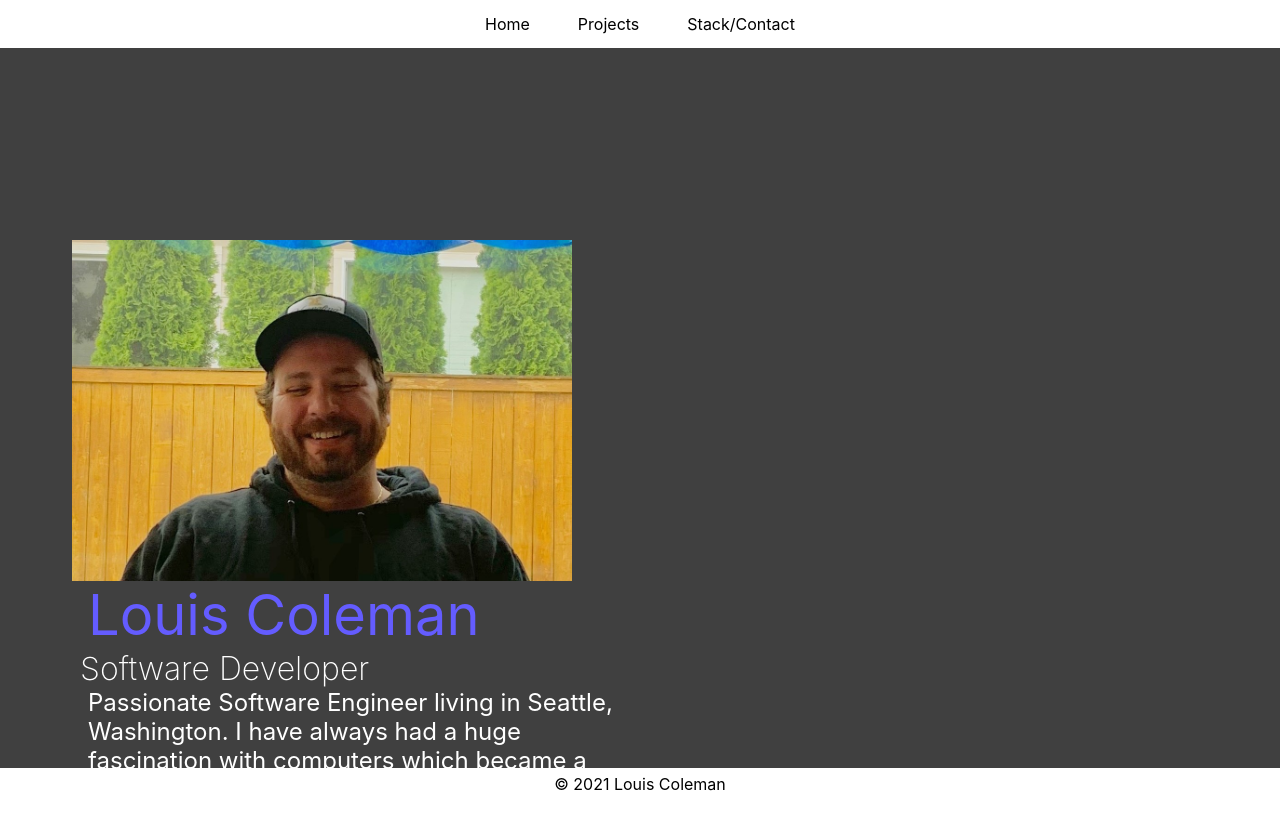
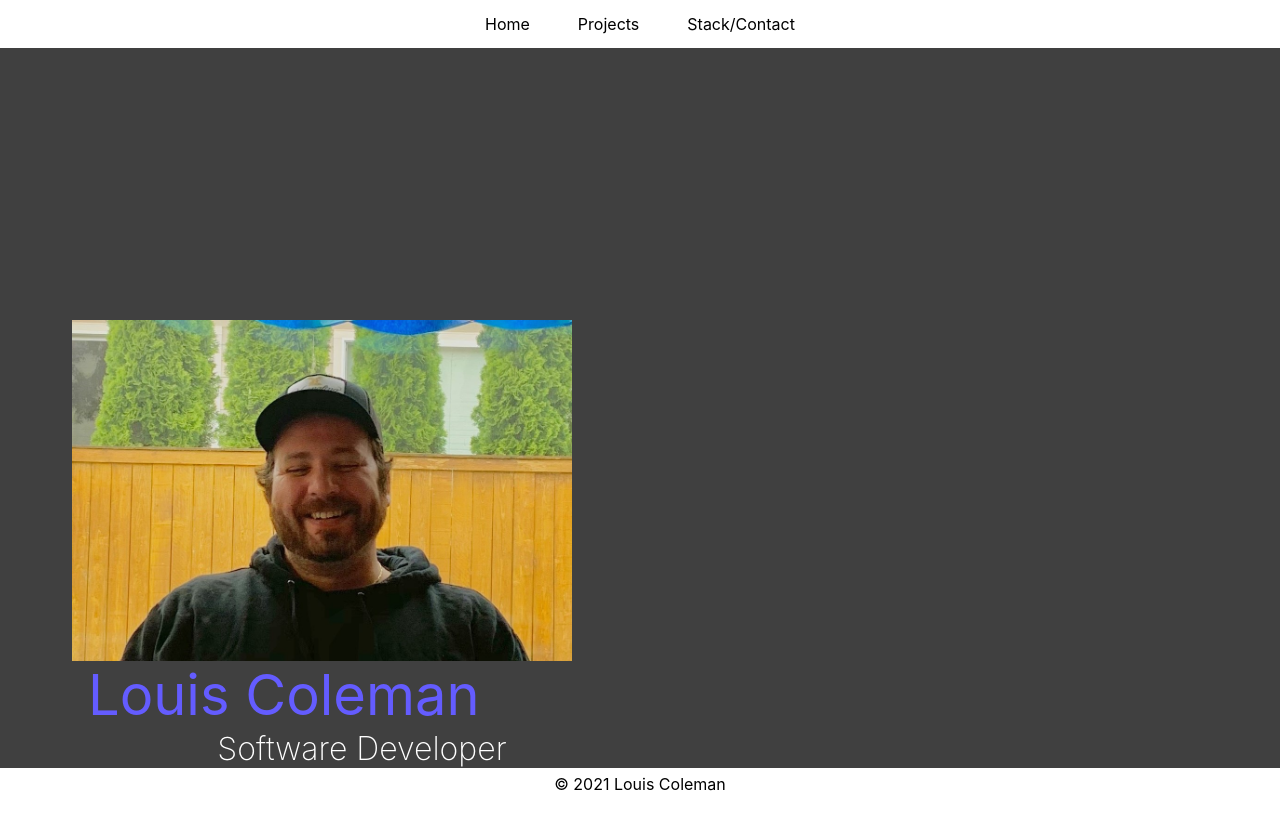
Before and after one commit to coleloui/portfolio-ts, a React (Create React App) app: page / in a window 1280 px wide. Shown: the top 830 px of the page. Built offline with nearby package versions, Linux system fonts and the light colour scheme.

Commit message:
stack and home mob

```diff
--- a/src/components/Header.tsx
+++ b/src/components/Header.tsx
@@ -1,16 +1,6 @@
 import styled from 'styled-components';
 import { Link } from 'react-router-dom';
-
-const Nav = styled.div`
-	display: flex;
-	justify-content: center;
-	align-content: center;
-	top: 0;
-	position: fixed;
-	width: 100%;
-	height: 3rem;
-	background: #fff;
-`;
+import { Nav } from './Styles/Containers';
 
 const NavLink = styled(Link)`
 	display: flex;
@@ -18,8 +8,10 @@ const NavLink = styled(Link)`
 	text-decoration: none;
 	align-self: center;
 	margin: 0rem 1.5rem;
-	&:hover {
-		transform: scale(1.5);
+	@media (min-width: 992px) {
+		&:hover {
+			transform: scale(1.5);
+		}
 	}
 `;
 
--- a/src/components/Stack.tsx
+++ b/src/components/Stack.tsx
@@ -1,143 +1,93 @@
-import styled from 'styled-components';
 import EmailIcon from './social-icons/email.png';
 import GithubIcon from './social-icons/github.png';
 import LinkedIcon from './social-icons/linkedin.png';
-
-const Wrapper = styled.div`
-	background: var(--secondary);
-	height: 90vh;
-	width: 100%;
-	padding-top: 5rem;
-	display: flex;
-	flex-flow: row wrap;
-	h3 {
-		color: var(--primary);
-		font-weight: 800;
-		text-decoration: underline;
-		margin-left: 10rem;
-	}
-	a {
-		display: block;
-		align-self: center;
-		margin: 1rem 0 4rem 0;
-	}
-	li {
-		color: var(--white);
-	}
-	p {
-		color: var(--white);
-		margin-left: 10rem;
-	}
-	ul {
-		margin-bottom: 3rem;
-		margin-left: 13rem;
-	}
-`;
-
-const Title = styled.h1`
-	color: var(--primary);
-	text-align: center;
-	margin-bottom: 3rem;
-	text-transform: capitalize;
-`;
-
-const Social = styled.div`
-	justify-content: center;
-	display: flex;
-	flex-direction: column;
-	flex: 0 0 25%;
-`;
-
-const TechStack = styled.div`
-	justify-content: center;
-	padding-top: 2rem;
-	display: flex;
-	flex-direction: column;
-	flex: 0 0 65%;
-`;
-
-const SocIcon = styled.img`
-	width: 75px;
-	height: auto;
-	&:hover {
-		transform: scale(1.5);
-	}
-`;
+import { Wrapper } from './Styles/Wrapper';
+import { Title, MinorTitle } from './Styles/Title';
+import { TechStack, Social } from './Styles/Containers';
+import { SocIcon } from './Styles/Image';
+import { List, ListItm } from './Styles/List';
+import { Links } from './Styles/Link';
 
 export const Stack: React.FC = () => {
 	return (
 		<Wrapper>
 			<TechStack>
 				<Title>Tech Stack!</Title>
-				<h3>Domain names and Hosting</h3>
-				<ul>
-					<li>Namecheap - for domain name registration</li>
-					<li>
+				<MinorTitle>Domain names and Hosting</MinorTitle>
+				<List>
+					<ListItm>Namecheap - for domain name registration</ListItm>
+					<ListItm>
 						Netlify - easy deploment of application when more than
 						just HTML and using Serverless Functions.
-					</li>
-					<li>
+					</ListItm>
+					<ListItm>
 						Heroku - easy deploment of application when more than
 						just HTML.
-					</li>
-				</ul>
-				<h3>CDN</h3>
-				<ul>
-					<li>Cloudflare - free tier that is really easy to use.</li>
-				</ul>
-				<h3>Editor and Terminal</h3>
-				<ul>
-					<li>
+					</ListItm>
+				</List>
+				<MinorTitle>CDN</MinorTitle>
+				<List>
+					<ListItm>
+						Cloudflare - free tier that is really easy to use.
+					</ListItm>
+				</List>
+				<MinorTitle>Editor and Terminal</MinorTitle>
+				<List>
+					<ListItm>
 						VS Code - my go to text editor, very easy to use with
 						well built plug-ins.
-					</li>
-					<li>
+					</ListItm>
+					<ListItm>
 						Windows Terminal - setting this up was such a nice qol,
 						working out of multiple tabs changed the terminal game.
-					</li>
-				</ul>
-				<h3>App Framework</h3>
+					</ListItm>
+				</List>
+				<MinorTitle>App Framework</MinorTitle>
 				<p>
 					Multiple options here, but there is always the right tool
 					for the job.
 				</p>
-				<ul>
-					<li>
+				<List>
+					<ListItm>
 						HTML, CSS, JavaScript, jQuery - these are for a basic
 						app with minimal functionality.
-					</li>
-					<li>React.js - a go to for single page and static apps.</li>
-					<li>Express.js with Nodejs server for REST API</li>
-					<li>GraphQL with Apollo server</li>
-					<li>Handlebars.js for non-React templating</li>
-					<li>
+					</ListItm>
+					<ListItm>
+						React.js - a go to for single page and static apps.
+					</ListItm>
+					<ListItm>
+						Express.js with Nodejs server for REST API
+					</ListItm>
+					<ListItm>GraphQL with Apollo server</ListItm>
+					<ListItm>Handlebars.js for non-React templating</ListItm>
+					<ListItm>
 						Material-UI or Styled-Components for my CSS Framework
-					</li>
-				</ul>
+					</ListItm>
+				</List>
 			</TechStack>
 			<Social>
 				<Title>connect with me!</Title>
-				<a
+				<Links
 					href="mailto:coleloui18@gmail.com"
 					rel="noreferrer"
 					target="_blank"
 				>
 					<SocIcon src={EmailIcon} alt="Email" />
-				</a>
-				<a
+				</Links>
+				<Links
 					href="https://github.com/coleloui"
 					rel="noreferrer"
 					target="_blank"
 				>
 					<SocIcon src={GithubIcon} alt="GithHub" />
-				</a>
-				<a
+				</Links>
+				<Links
 					href="https://www.linkedin.com/in/louis-coleman/"
 					rel="noreferrer"
 					target="_blank"
 				>
 					<SocIcon src={LinkedIcon} alt="LinkedIn" />
-				</a>
+				</Links>
 			</Social>
 		</Wrapper>
 	);
--- /dev/null
+++ b/src/components/Styles/Containers.ts
@@ -0,0 +1,50 @@
+import styled from 'styled-components';
+
+export const Container = styled.div`
+	display: flex;
+	flex: 0 0 100%;
+	flex-direction: column;
+	@media (min-width: 992px) {
+		padding-top: 15rem;
+		display: flex;
+		flex-direction: column;
+		flex: 0 0 45%;
+	}
+`;
+
+export const Social = styled.div`
+	justify-content: center;
+	display: flex;
+	flex-direction: column;
+	flex: 0 0 25%;
+	@media (max-width: 768px) {
+		flex: 0 0 100%;
+		flex-direction: row;
+		flex-wrap: wrap;
+		h1 {
+			flex: 0 0 100%;
+		}
+	}
+`;
+
+export const TechStack = styled.div`
+	justify-content: center;
+	padding-top: 2rem;
+	display: flex;
+	flex-direction: column;
+	flex: 0 0 65%;
+	@media (max-width: 768px) {
+		flex: 0 0 100%;
+	}
+`;
+
+export const Nav = styled.div`
+	display: flex;
+	justify-content: center;
+	align-content: center;
+	top: 0;
+	position: fixed;
+	width: 100%;
+	height: 3rem;
+	background: #fff;
+`;
--- /dev/null
+++ b/src/components/Styles/Image.ts
@@ -0,0 +1,13 @@
+import styled from 'styled-components';
+
+export const SocIcon = styled.img`
+	width: 75px;
+	height: auto;
+	margin: 0 1rem;
+	@media (min-width: 992px) {
+		margin: 0rem;
+		&:hover {
+			transform: scale(1.5);
+		}
+	}
+`;
--- /dev/null
+++ b/src/components/Styles/Link.ts
@@ -0,0 +1,7 @@
+import styled from 'styled-components';
+
+export const Links = styled.a`
+	display: block;
+	align-self: center;
+	margin: 1rem 0 4rem 0;
+`;
--- /dev/null
+++ b/src/components/Styles/List.ts
@@ -0,0 +1,16 @@
+import styled from 'styled-components';
+
+export const List = styled.ul`
+	margin-bottom: 3rem;
+	margin-left: 13rem;
+	@media (max-width: 768px) {
+		margin-left: 0px;
+	}
+`;
+
+export const ListItm = styled.li`
+	color: var(--white);
+	@media (max-width: 768px) {
+		text-align: center;
+	}
+`;
--- /dev/null
+++ b/src/components/Styles/Title.ts
@@ -0,0 +1,47 @@
+import styled from 'styled-components';
+
+export const Title = styled.h1`
+	color: var(--primary);
+	text-align: center;
+	margin-bottom: 3rem;
+	text-transform: capitalize;
+	font-size: 250%;
+	@media (max-width: 768px) {
+		text-align: center;
+		margin: 0rem 0rem 1.5rem;
+	}
+`;
+
+export const MinorTitle = styled(Title)`
+	color: var(--white);
+	margin: 0 0 0 10rem;
+	text-decoration: underline;
+	text-align: start;
+	font-size: 150%;
+	@media (max-width: 768px) {
+		text-align: center;
+		margin: 0rem 0rem 0.33rem;
+	}
+`;
+
+export const MainTitle = styled.h1`
+	color: var(--primary);
+	font-weight: 400;
+	font-size: 350%;
+	text-align: center;
+	@media (min-width: 992px) {
+		padding-left: 5.5rem;
+		text-align: start;
+	}
+`;
+
+export const SmallerTitle = styled.h3`
+	color: var(--white);
+	font-weight: 200;
+	font-size: 200%;
+	text-align: center;
+	padding-bottom: 1rem;
+	@media (min-width: 992px) {
+		padding-left: 5rem;
+	}
+`;
--- /dev/null
+++ b/src/components/Styles/Wrapper.ts
@@ -0,0 +1,33 @@
+import styled from 'styled-components';
+
+export const Wrapper = styled.div`
+	background: var(--secondary);
+	height: 90vh;
+	width: 100%;
+	padding-top: 5rem;
+	display: flex;
+	flex-flow: row wrap;
+	p {
+		color: var(--white);
+		margin-left: 10rem;
+		@media (max-width: 768px) {
+			text-align: center;
+			margin: -0.25rem 0rem 0.5rem;
+		}
+	}
+	@media (max-width: 768px) {
+		height: 100%;
+	}
+`;
+
+export const TitleWrapper = styled(Wrapper)`
+	background: #404040;
+	width: 100%;
+	display: flex;
+	flex-flow: row wrap;
+	height: 90vh;
+	@media (max-width: 768px) {
+		height: 100%;
+		padding-bottom: 3rem;
+	}
+`;
--- a/src/components/Title.tsx
+++ b/src/components/Title.tsx
@@ -1,68 +1,46 @@
 import styled from 'styled-components';
 // import Louis from './pics/Louis.jpg';
 import Me from './pics/me.jpg';
+import { TitleWrapper } from './Styles/Wrapper';
+import { Container } from './Styles/Containers';
+import { MainTitle, SmallerTitle } from './Styles/Title';
 
-const Wrapper = styled.div`
-	background: #404040;
-	width: 100%;
-	height: 100vh;
-	display: flex;
-	flex-flow: row wrap;
+const Portrait = styled.img`
+	width: 300px;
+	height: auto;
+	align-self: center;
+	padding: 0 0 1rem;
+	@media (min-width: 992px) {
+		padding: 0 4.5rem 0;
+		align-self: normal;
+		width: 500px;
+		height: auto;
+	}
 `;
 
-const Container = styled.div`
-	padding-top: 15rem;
-	display: flex;
-	flex-direction: column;
-	flex: 0 0 45%;
-`;
-
-const Title = styled.h1`
-	color: var(--primary);
-	font-weight: 400;
-	font-size: 350%;
-	padding-left: 5.5rem;
-`;
-
-const Portrait = styled.img`
-	padding: 0 4.5rem 0;
-	width: 500px;
-	height: auto;
-`;
-
-const SmallerTitle = styled.h3`
+export const Biog = styled(MainTitle)`
 	color: var(--white);
-	font-weight: 200;
-	font-size: 200%;
-	padding-left: 5rem;
+	font-size: 150%;
+	padding: 0rem 0.2rem 0.5rem;
+	@media (min-width: 992px) {
+		padding-right: -5rem;
+	}
 `;
 
 const BioContainer = styled(Container)`
-	padding: 0 0 7rem;
-	align-self: center;
-	flex: 0 0 50%;
+	@media (min-width: 992px) {
+		padding: 0 0 7rem;
+		align-self: center;
+		flex: 0 0 50%;
+	}
 `;
-
-const Biog = styled(Title)`
-	color: var(--white);
-	font-size: 150%;
-	/* text-align: center; */
-	padding-right: -5rem;
-`;
-
-// const LargerPortrait = styled(Portrait)`
-// 	padding-top: 3rem;
-// 	height: 500px;
-// 	width: auto;
-// 	border-radius: 20%;
-// `;
 
 export const TheTitle: React.FC = () => {
 	return (
-		<Wrapper>
+		<TitleWrapper>
 			<Container>
 				<Portrait src={Me} alt="Louis Coleman" />
-				<Title>Louis Coleman</Title>
+				<MainTitle>Louis Coleman</MainTitle>
 				<SmallerTitle>Software Developer</SmallerTitle>
 			</Container>
 			<BioContainer>
@@ -70,13 +48,15 @@ export const TheTitle: React.FC = () => {
 					Passionate Software Engineer living in Seattle, Washington.
 					I have always had a huge fascination with computers which
 					became a love during my time as a student in University of
-					Washington Full Stack Coding Bootcamp. <br /> <br />
+					Washington Full Stack Coding Bootcamp.
+				</Biog>
+				<Biog>
 					Since graduating I have worked hard as a TA of the same
 					class from which I graduated, improving my skills and
 					knowledge while additionally broading my horizons through
 					both my own learning and the developing curriculum.
 				</Biog>
 			</BioContainer>
-		</Wrapper>
+		</TitleWrapper>
 	);
 };
```
